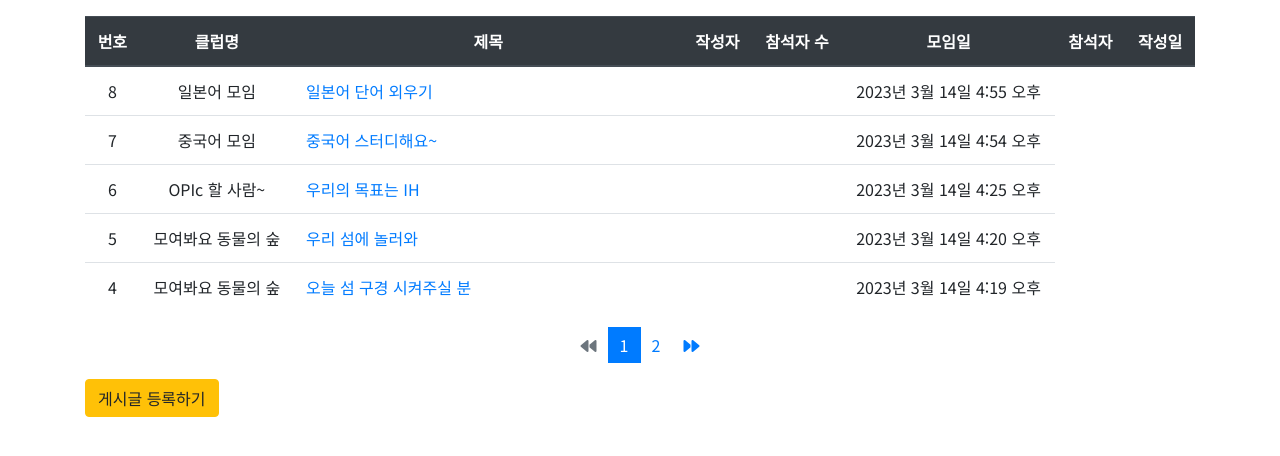
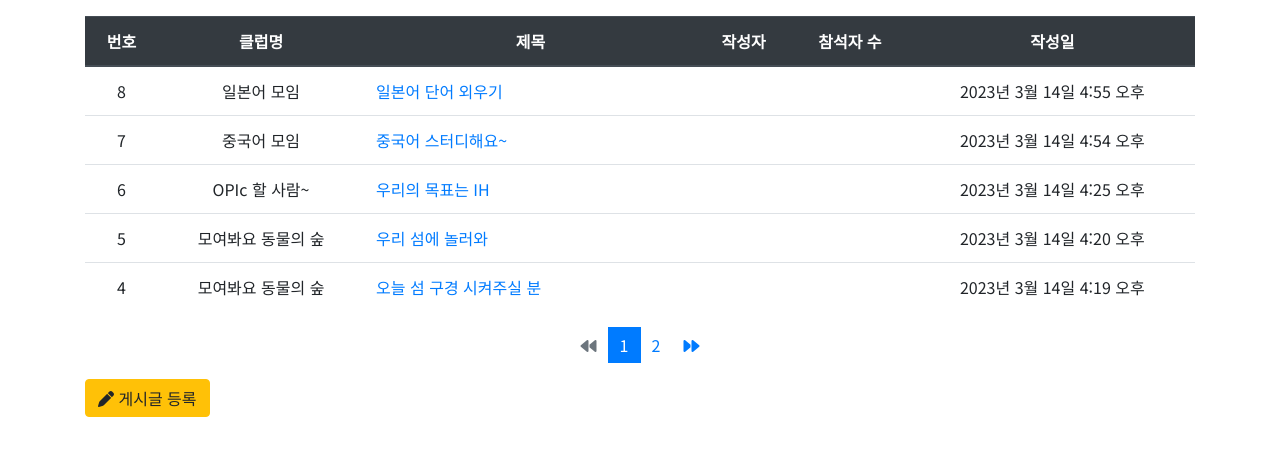
Before and after one commit to IoT-1st-Team-Project/DAMOA, a Django app: page /main/board_list/ in a window 1280 px wide. Shown: the part 77-533 px from the top of the page. Run offline with Django 4.2, Linux system fonts and the light colour scheme; data comes from the database, SQL or seed files in the repository; some libraries are stand-ins or nearby versions.

Commit message:
게시글 등록 아이콘 추가 3/14 18:31

```diff
--- a/templates/main/board_list.html
+++ b/templates/main/board_list.html
@@ -22,11 +22,9 @@
         <tr class="text-center thead-dark">
           <th>번호</th>
           <th>클럽명</th>
-          <th style="width:35%">제목</th>
+          <th style="width:30%">제목</th>
           <th>작성자</th>
           <th>참석자 수</th>
-          <th>모임일</th>
-          <th>참석자</th>
           <th>작성일</th>
         </tr>
       </thead>
@@ -103,7 +101,10 @@
       {% endif %}
     </ul>
 
-    <a href="{%url 'main:board_create' %}" class="btn btn-warning">게시글 등록하기</a>
+    <a href="{%url 'main:board_create' %}" class="btn btn-warning">
+      <i class="fa-solid fa-pen"></i>
+      게시글 등록
+    </a>
   </div>
 
 {% endblock %}
```
